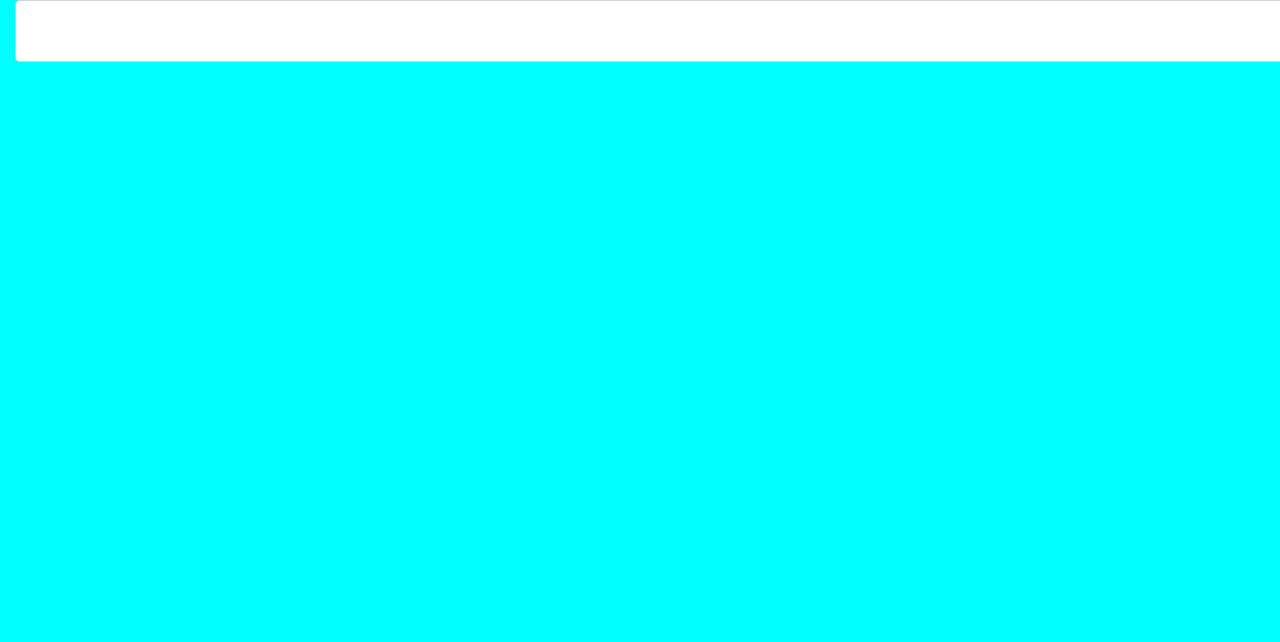
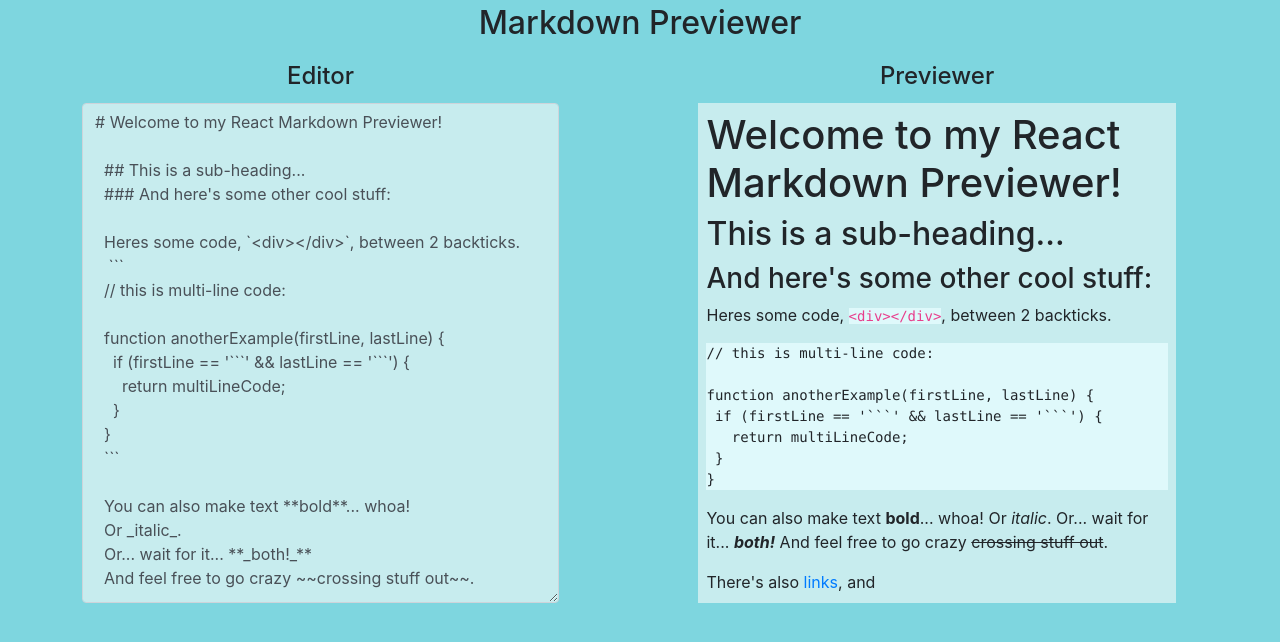
Before and after one commit to veerreshr/Markdown-Previewer, a React (Create React App) app: page / in a window 1280 px wide. Shown: the top 642 px of the page. Built offline with nearby package versions, Linux system fonts and the light colour scheme.

Commit message:
aligned correctly and added test code from fcc

```diff
--- a/public/index.html
+++ b/public/index.html
@@ -5,10 +5,7 @@
     <link rel="icon" href="%PUBLIC_URL%/favicon.ico" />
     <meta name="viewport" content="width=device-width, initial-scale=1" />
     <meta name="theme-color" content="#000000" />
-    <meta
-      name="description"
-      content="Web site created using create-react-app"
-    />
+    <meta name="description" content="Markdown Previewer" />
     <link
       rel="stylesheet"
       href="https://cdnjs.cloudflare.com/ajax/libs/twitter-bootstrap/4.4.1/css/bootstrap.min.css"
@@ -28,7 +25,7 @@
       work correctly both with client-side routing and a non-root public URL.
       Learn how to configure a non-root public URL by running `npm run build`.
     -->
-    <title>React App</title>
+    <title>Markdown Previewer</title>
   </head>
   <body>
     <noscript>You need to enable JavaScript to run this app.</noscript>
@@ -43,5 +40,6 @@
       To begin the development, run `npm start` or `yarn start`.
       To create a production bundle, use `npm run build` or `yarn build`.
     -->
+    <script src="https://cdn.freecodecamp.org/testable-projects-fcc/v1/bundle.js"></script>
   </body>
 </html>
--- a/src/App.css
+++ b/src/App.css
@@ -1,3 +1,25 @@
 body {
-  background-color: aqua;
+  background-color: #7ed6df;
 }
+#preview,
+#editor {
+  background-color: #c7ecee;
+  min-height: 500px;
+  max-height: 500px;
+}
+/* .container > h2 {
+  color: #22a6b3;
+} */
+#preview {
+  overflow: scroll;
+}
+code {
+  background-color: #dff9fb;
+}
+pre {
+  background-color: #dff9fb;
+}
+blockquote {
+  border-left: 5px solid #535c68;
+  padding-left: 5px;
+}
--- a/src/App.js
+++ b/src/App.js
@@ -8,9 +8,11 @@
 function App() {
   return (
     <MarkdownProvider>
-      <div className="container-fluid ">
-        <div className="row">
+      <div className="container-fluid  ">
+        <h2 className="text-center p-1">Markdown Previewer</h2>
+        <div className="row mt-2 ml-md-5">
           <Markdown />
+          <div className="col-md-1"></div>
           <Preview />
         </div>
       </div>
--- a/src/Markdown.js
+++ b/src/Markdown.js
@@ -4,13 +4,13 @@
 const Markdown = () => {
   const [text, setText] = useContext(MarkdownContext);
   return (
-    <div className="col-md-6">
+    <div className="col-md-5 m-1 ">
+      <h4 className="text-center p-1">Editor</h4>
       <textarea
         className="form-control"
         id="editor"
         value={text}
         onChange={(e) => setText(e.target.value)}
-        style={{ width: "100vw" }}
       ></textarea>
     </div>
   );
--- a/src/MarkdownContext.js
+++ b/src/MarkdownContext.js
@@ -3,7 +3,51 @@
 export const MarkdownContext = createContext();
 
 export const MarkdownProvider = (props) => {
-  const [text, setText] = useState("");
+  const initialtext = `# Welcome to my React Markdown Previewer!
+
+  ## This is a sub-heading...
+  ### And here's some other cool stuff:
+
+  Heres some code, \`<div></div>\`, between 2 backticks.
+   \`\`\`
+  // this is multi-line code:
+
+  function anotherExample(firstLine, lastLine) {
+    if (firstLine == '\`\`\`' && lastLine == '\`\`\`') {
+      return multiLineCode;
+    }
+  }
+  \`\`\`
+
+  You can also make text **bold**... whoa!
+  Or _italic_.
+  Or... wait for it... **_both!_**
+  And feel free to go crazy ~~crossing stuff out~~.
+
+  There's also [links](https://www.freecodecamp.com), and
+  > Block Quotes!
+
+  And if you want to get really crazy, even tables:
+
+  Wild Header | Crazy Header | Another Header?
+  ------------ | ------------- | -------------
+  Your content can | be here, and it | can be here....
+  And here. | Okay. | I think we get it.
+
+  - And of course there are lists.
+    - Some are bulleted.
+       - With different indentation levels.
+          - That look like this.
+
+
+  1. And there are numbererd lists too.
+  1. Use just 1s if you want!
+  1. But the list goes on...
+  - Even if you use dashes or asterisks.
+  * And last but not least, let's not forget embedded images:
+
+  ![React Logo w/ Text](https://goo.gl/Umyytc)`;
+  const [text, setText] = useState(initialtext);
   return (
     <MarkdownContext.Provider value={[text, setText]}>
       {props.children}
--- a/src/Preview.js
+++ b/src/Preview.js
@@ -5,8 +5,11 @@
 const Preview = () => {
   const [text] = useContext(MarkdownContext);
   return (
-    <div className="col-md-6" id="preview">
-      <ReactMarkdown source={text} />
+    <div className=" col-md-5 m-1  rounded">
+      <h4 className="text-center p-1">Previewer</h4>
+      <div id="preview" className="p-2">
+        <ReactMarkdown source={text} />
+      </div>
     </div>
   );
 };
```
Also changed, not shown: 1 other file (tests, documents, lock files or other folders).
